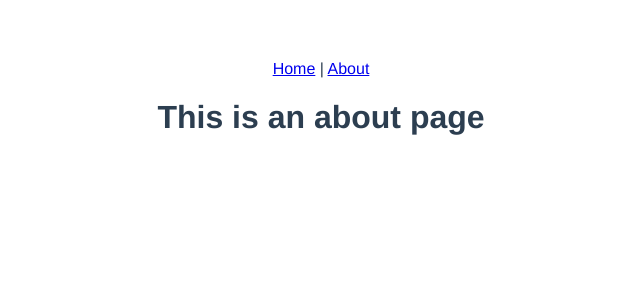
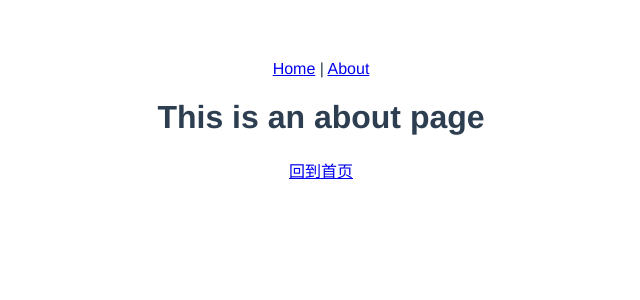
Before and after one commit to 1eeing/blog-for-node-and-vue, a Vue app: page /about in a window 1280 px wide. Shown: the top 300 px of the page, without its empty margins (319-959 px from the left). Built offline with nearby package versions, Linux system fonts and the light colour scheme.

Commit message:
添加生命周期函数，试着在router中加入参数

```diff
--- a/src/views/About.vue
+++ b/src/views/About.vue
@@ -1,5 +1,6 @@
 <template>
   <div class="about">
     <h1>This is an about page</h1>
+    <router-link to="/?user=123">回到首页</router-link>
   </div>
 </template>
--- a/src/views/Home.vue
+++ b/src/views/Home.vue
@@ -8,10 +8,13 @@
 
 <script>
 // @ is an alias to /src
-import Test from '../components/test'
+import Test from '@/components/test'
 
 export default {
   name: 'home',
+  mounted() {
+    // this.sayHi();
+  },
   data() {
     return {
       msg: '来自父页面',
@@ -34,6 +37,9 @@ export default {
   methods: {
     changeWithParent(val) {
       this.msg = val;
+    },
+    sayHi() {
+      alert('hi!');
     }
   },
   components: {
```
